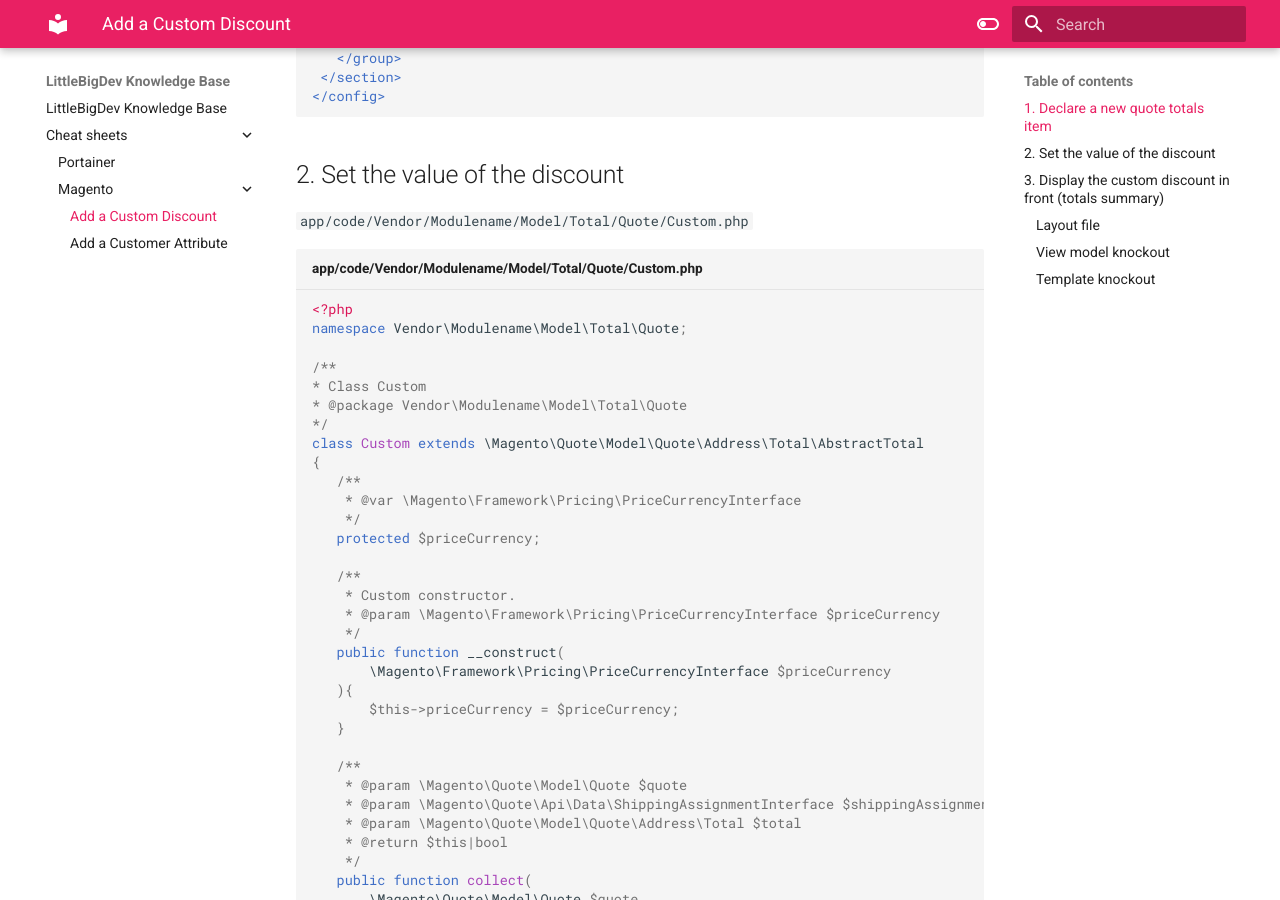
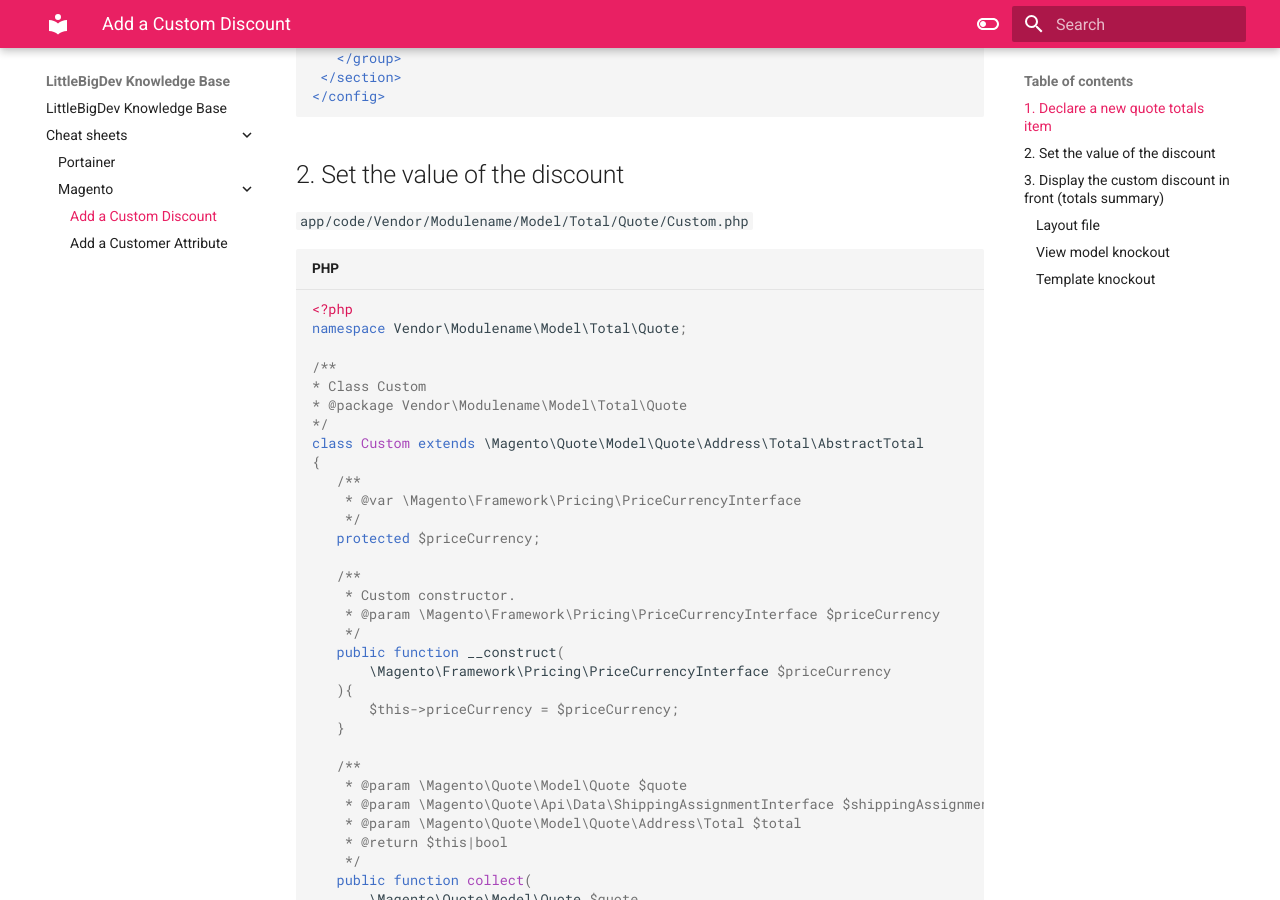
Before and after one commit to LittleBigDev/wiki, an MkDocs documentation site: the page built from docs/cheat_sheets/Magento/add_a_custom_discount.md, in a window 1280 px wide and 900 px high, scrolled down 309 px. Built offline with MkDocs 1.6.1 and Material for MkDocs 9.7.7, drawn with Linux system fonts in a browser that asks for light colours.

Commit message:
vault backup: 2022-10-15 23:14:42

````diff
--- a/docs/cheat_sheets/Magento/add_a_custom_discount.md
+++ b/docs/cheat_sheets/Magento/add_a_custom_discount.md
@@ -12,7 +12,7 @@
 
 ## 2. Set the value of the discount
 `app/code/Vendor/Modulename/Model/Total/Quote/Custom.php`
-``` php title="app/code/Vendor/Modulename/Model/Total/Quote/Custom.php"
+``` php
 <?php
 namespace Vendor\Modulename\Model\Total\Quote;
 
````
